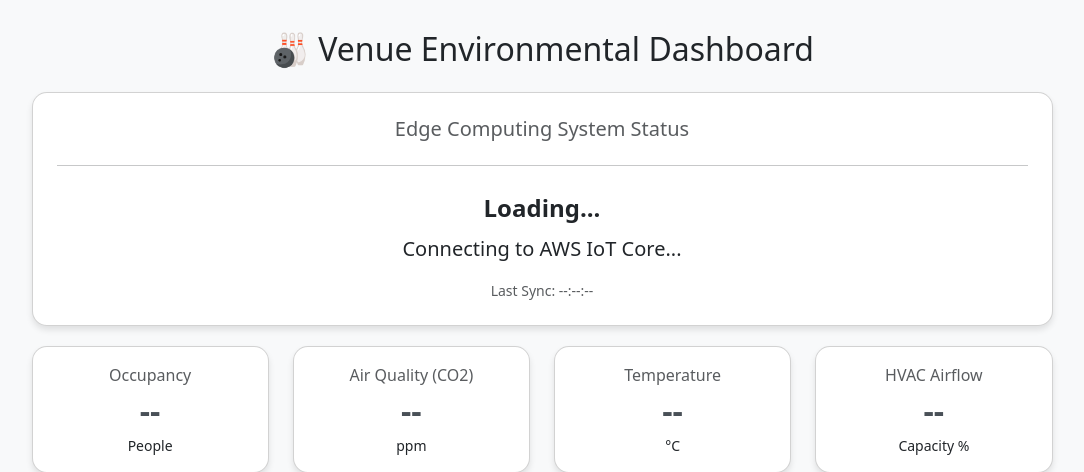
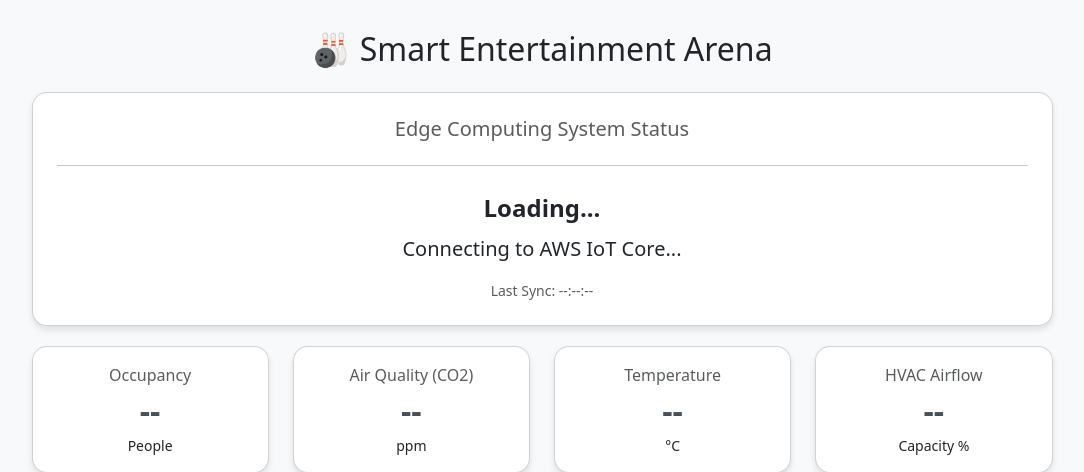
Before and after one commit to Hetik1234/FogNEdge, a Django app: page / in a window 1280 px wide. Shown: the top 472 px of the page, without its empty margins (98-1182 px from the left). Run offline with Django 4.2, Linux system fonts and the light colour scheme; data that the repository does not hold is empty.

Commit message:
Finally code push

```diff
--- a/dashboard/templates/dashboard/index.html
+++ b/dashboard/templates/dashboard/index.html
@@ -3,7 +3,7 @@
 <head>
     <meta charset="UTF-8">
     <meta name="viewport" content="width=device-width, initial-scale=1.0">
-    <title>Smart Venue Monitor</title>
+    <title>Smart Entertainment Arena</title>
     <link href="https://cdn.jsdelivr.net/npm/bootstrap@5.3.0/dist/css/bootstrap.min.css" rel="stylesheet">
     <script src="https://cdn.jsdelivr.net/npm/chart.js"></script>
     <style>
@@ -19,7 +19,7 @@
 <div class="container">
     <div class="row justify-content-center">
         <div class="col-md-11">
-            <h2 class="text-center mb-4">🎳 Venue Environmental Dashboard</h2>
+            <h2 class="text-center mb-4">🎳 Smart Entertainment Arena</h2>
 
             <div class="card dashboard-card p-4 text-center" id="alert-card">
                 <h5 class="text-muted">Edge Computing System Status</h5>
```
